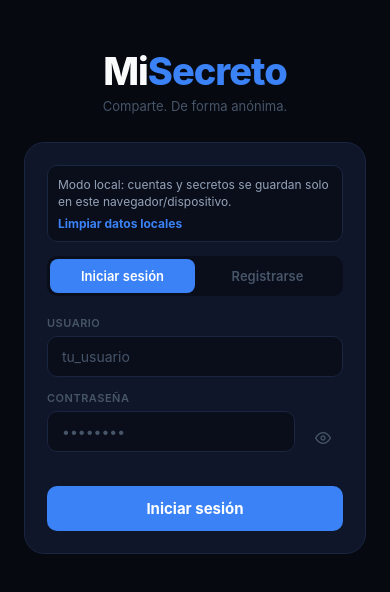
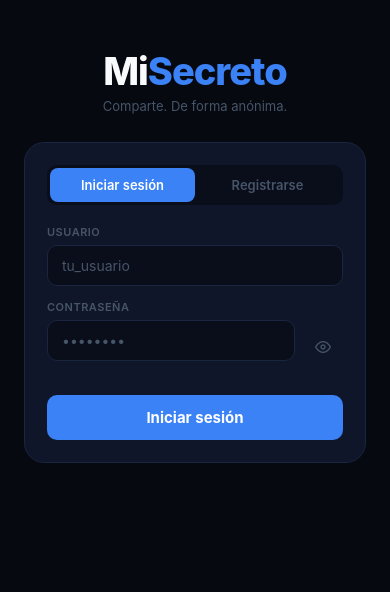
Before and after one commit to Grser/misecreto, a React Native app: screen / in a window 390 px wide. Shown: the top 592 px of the page. Built offline with nearby package versions, Linux system fonts and the light colour scheme.

Commit message:
Remove local-data account recovery actions from auth screen

```diff
--- a/src/screens/AuthScreen.js
+++ b/src/screens/AuthScreen.js
@@ -2,22 +2,19 @@
 import React, { useState } from 'react';
 import {
   View, Text, TouchableOpacity, ScrollView,
-  KeyboardAvoidingView, Platform, StyleSheet, Alert,
+  KeyboardAvoidingView, Platform, StyleSheet,
 } from 'react-native';
-import AsyncStorage from '@react-native-async-storage/async-storage';
 import { Feather } from '@expo/vector-icons';
 import { T, COUNTRIES } from '../lib/theme';
 import { authApi } from '../lib/api';
 import { normalizeUsername, validateRegisterInput } from '../lib/validation';
 import { Input, BtnPrimary, Card } from '../components/Atoms';
-import { SSK, UK, SK, NK } from '../lib/storage';
 
 const AVATAR_COUNT = 8;
 
 export default function AuthScreen({ onLogin }) {
   const [mode, setMode]     = useState('login');
   const [err, setErr]       = useState('');
-  const [note, setNote]     = useState('');
   const [busy, setBusy]     = useState(false);
   const [selColor, setSel]  = useState(0);
   const [form, setForm]     = useState({ username: '', password: '', country: 'ar' });
@@ -73,102 +70,7 @@ export default function AuthScreen({ onLogin }) {
     setBusy(false);
   };
 
-  const clearLocalData = () => {
-    Alert.alert(
-      'Limpiar datos locales',
-      'Esto borrará cuentas, sesión y secretos guardados en este dispositivo.',
-      [
-        { text: 'Cancelar', style: 'cancel' },
-        {
-          text: 'Limpiar',
-          style: 'destructive',
-          onPress: async () => {
-            try {
-              await Promise.all([
-                AsyncStorage.removeItem(SSK),
-                AsyncStorage.removeItem(UK),
-                AsyncStorage.removeItem(SK),
-                AsyncStorage.removeItem(NK),
-              ]);
-              setErr('');
-              Alert.alert('Datos locales limpiados', 'Ya podés volver a iniciar sesión o crear una cuenta.');
-            } catch {
-              Alert.alert('No se pudo limpiar', 'Intentá cerrar y abrir la app nuevamente.');
-            }
-          },
-        },
-      ],
-    );
-  };
-
   const selCountry = cOf => COUNTRIES.find(c => c.code === cOf) || COUNTRIES[0];
-  const cleanUsername = String(form.username || '').trim().toLowerCase();
-
-  const resetPasswordLocal = () => {
-    if (!cleanUsername) {
-      setErr('Escribe tu usuario primero');
-      return;
-    }
-    if (!form.password) {
-      setErr('Escribe una nueva contraseña para restablecer');
-      return;
-    }
-
-    Alert.alert(
-      'Restablecer contraseña local',
-      `Se reemplazará la contraseña local de @${cleanUsername} con la que escribiste en el campo de contraseña.`,
-      [
-        { text: 'Cancelar', style: 'cancel' },
-        {
-          text: 'Restablecer',
-          style: 'destructive',
-          onPress: async () => {
-            setBusy(true);
-            try {
-              await authApi.resetLocalUser(cleanUsername, form.password);
-              setErr('');
-              setNote('Contraseña local restablecida. Intenta iniciar sesión nuevamente.');
-            } catch (e) {
-              setErr(e.message || 'No se pudo restablecer la contraseña local');
-              setNote('');
-            }
-            setBusy(false);
-          },
-        },
-      ],
-    );
-  };
-
-  const clearLocalAccount = () => {
-    if (!cleanUsername) {
-      setErr('Escribe tu usuario primero');
-      return;
-    }
-
-    Alert.alert(
-      'Borrar datos locales',
-      `Esto eliminará la cuenta local @${cleanUsername} en este dispositivo.`,
-      [
-        { text: 'Cancelar', style: 'cancel' },
-        {
-          text: 'Borrar',
-          style: 'destructive',
-          onPress: async () => {
-            setBusy(true);
-            try {
-              await authApi.deleteLocalUser(cleanUsername);
-              setErr('');
-              setNote('Cuenta local borrada. Ahora puedes registrarte otra vez con ese usuario.');
-            } catch (e) {
-              setErr(e.message || 'No se pudo borrar la cuenta local');
-              setNote('');
-            }
-            setBusy(false);
-          },
-        },
-      ],
-    );
-  };
 
   return (
     <KeyboardAvoidingView behavior={Platform.OS === 'ios' ? 'padding' : undefined} style={styles.root}>
@@ -182,19 +84,10 @@ export default function AuthScreen({ onLogin }) {
 
         {/* Card */}
         <Card style={styles.card}>
-          <View style={styles.localModeBox}>
-            <Text style={styles.localModeTxt}>
-              Modo local: cuentas y secretos se guardan solo en este navegador/dispositivo.
-            </Text>
-            <TouchableOpacity onPress={clearLocalData}>
-              <Text style={styles.localModeAction}>Limpiar datos locales</Text>
-            </TouchableOpacity>
-          </View>
-
           {/* Tabs */}
           <View style={styles.tabRow}>
             {[['login','Iniciar sesión'],['reg','Registrarse']].map(([m, l]) => (
-              <TouchableOpacity key={m} onPress={() => { setMode(m); setErr(''); setNote(''); }}
+              <TouchableOpacity key={m} onPress={() => { setMode(m); setErr(''); }}
                 style={[styles.tabBtn, mode === m && styles.tabBtnActive]}>
                 <Text style={[styles.tabTxt, mode === m && styles.tabTxtActive]}>{l}</Text>
               </TouchableOpacity>
@@ -206,31 +99,6 @@ export default function AuthScreen({ onLogin }) {
             <View style={styles.errBox}>
               <Feather name="alert-circle" size={13} color="#f87171" />
               <Text style={styles.errTxt}>{err}</Text>
-            </View>
-          )}
-          {err === 'Usuario ya existe' && (
-            <TouchableOpacity
-              onPress={() => { setMode('login'); setErr(''); setNote('Modo inicio de sesión activado para ese usuario.'); }}
-              style={styles.ctxCta}
-              disabled={busy}
-            >
-              <Text style={styles.ctxCtaTxt}>Iniciar sesión con ese usuario</Text>
-            </TouchableOpacity>
-          )}
-          {err === 'Credenciales inválidas' && (
-            <View style={styles.ctxWrap}>
-              <TouchableOpacity onPress={resetPasswordLocal} style={styles.ctxCta} disabled={busy}>
-                <Text style={styles.ctxCtaTxt}>Restablecer contraseña local</Text>
-              </TouchableOpacity>
-              <TouchableOpacity onPress={clearLocalAccount} style={styles.ctxCta} disabled={busy}>
-                <Text style={styles.ctxCtaTxt}>Borrar datos locales de esta cuenta</Text>
-              </TouchableOpacity>
-            </View>
-          )}
-          {!!note && (
-            <View style={styles.noteBox}>
-              <Feather name="info" size={13} color="#60a5fa" />
-              <Text style={styles.noteTxt}>{note}</Text>
             </View>
           )}
 
@@ -314,9 +182,6 @@ const styles = StyleSheet.create({
   logoText:  { fontSize: 38, fontWeight: '800', color: '#f8fafc', letterSpacing: -1 },
   logoSub:   { fontSize: 13, color: T.text3, marginTop: 4 },
   card:      { width: '100%', maxWidth: 400, padding: 22, borderRadius: 20 },
-  localModeBox: { backgroundColor: T.bg2, borderWidth: 1, borderColor: T.border, borderRadius: 10, padding: 10, marginBottom: 14, gap: 6 },
-  localModeTxt: { color: T.text2, fontSize: 12, lineHeight: 17 },
-  localModeAction: { color: T.blue, fontSize: 12, fontWeight: '700' },
   tabRow:    { flexDirection: 'row', backgroundColor: T.bg2, borderRadius: 10, padding: 3, marginBottom: 20 },
   tabBtn:    { flex: 1, paddingVertical: 9, borderRadius: 8, alignItems: 'center' },
   tabBtnActive: { backgroundColor: T.blue },
@@ -324,11 +189,6 @@ const styles = StyleSheet.create({
   tabTxtActive: { color: '#fff' },
   errBox:    { flexDirection: 'row', alignItems: 'center', gap: 6, backgroundColor: '#1a0a10', borderWidth: 1, borderColor: '#451a1a', borderRadius: 8, padding: 10, marginBottom: 14 },
   errTxt:    { color: '#f87171', fontSize: 12, fontWeight: '600', flex: 1 },
-  ctxWrap:   { gap: 8, marginBottom: 14 },
-  ctxCta:    { paddingVertical: 8, paddingHorizontal: 10, borderRadius: 8, borderWidth: 1, borderColor: T.blue + '88', backgroundColor: T.blue + '14', marginBottom: 8 },
-  ctxCtaTxt: { color: '#93c5fd', fontSize: 12, fontWeight: '700' },
-  noteBox:   { flexDirection: 'row', alignItems: 'center', gap: 6, backgroundColor: '#081528', borderWidth: 1, borderColor: '#1e3a8a', borderRadius: 8, padding: 10, marginBottom: 14 },
-  noteTxt:   { color: '#93c5fd', fontSize: 12, fontWeight: '600', flex: 1 },
   fieldLabel:{ fontSize: 11, fontWeight: '600', color: T.text3, textTransform: 'uppercase', letterSpacing: 0.5, marginBottom: 6 },
   passRow:   { flexDirection: 'row', alignItems: 'center', gap: 8 },
   eyeBtn:    { padding: 12 },
```
